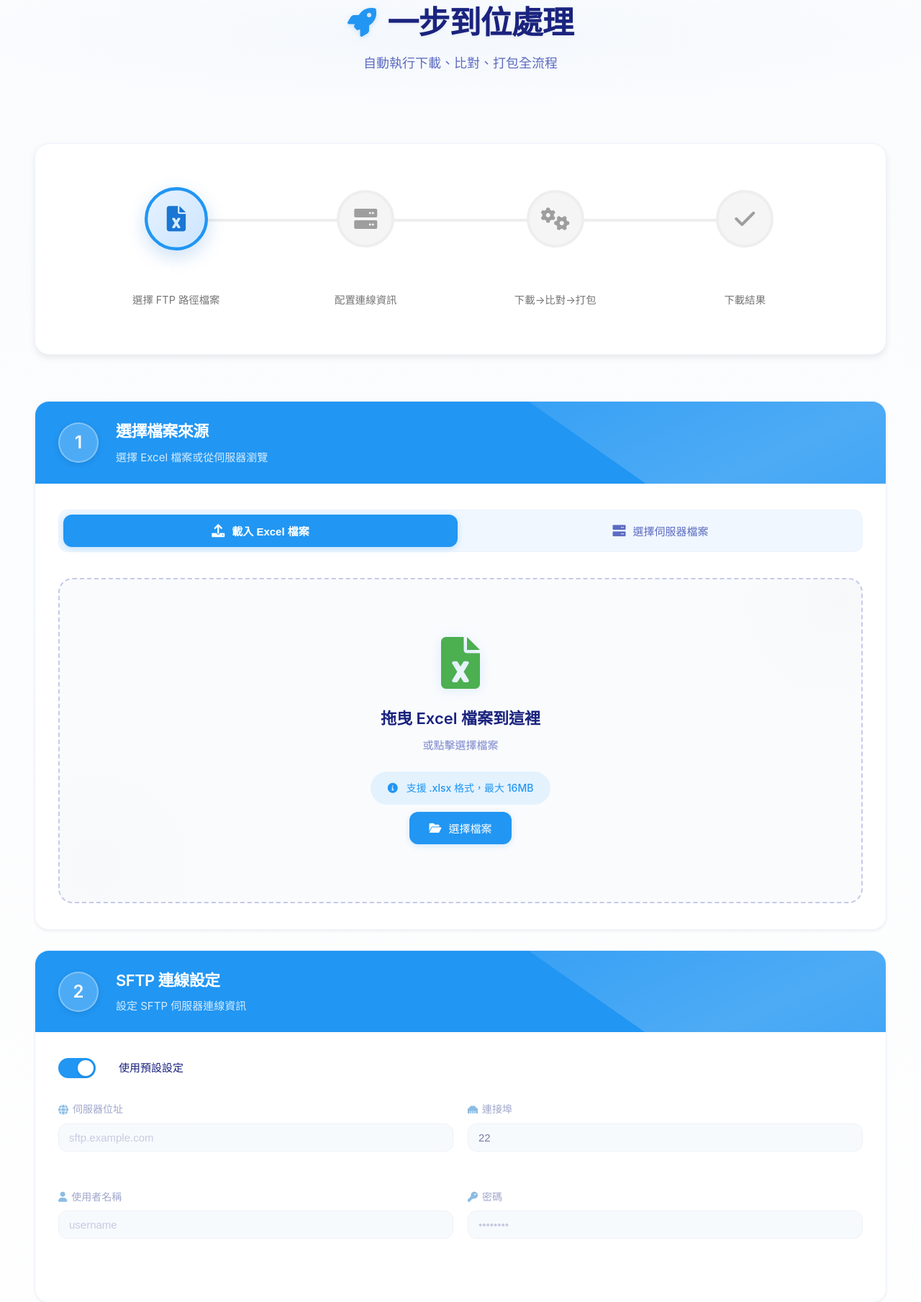
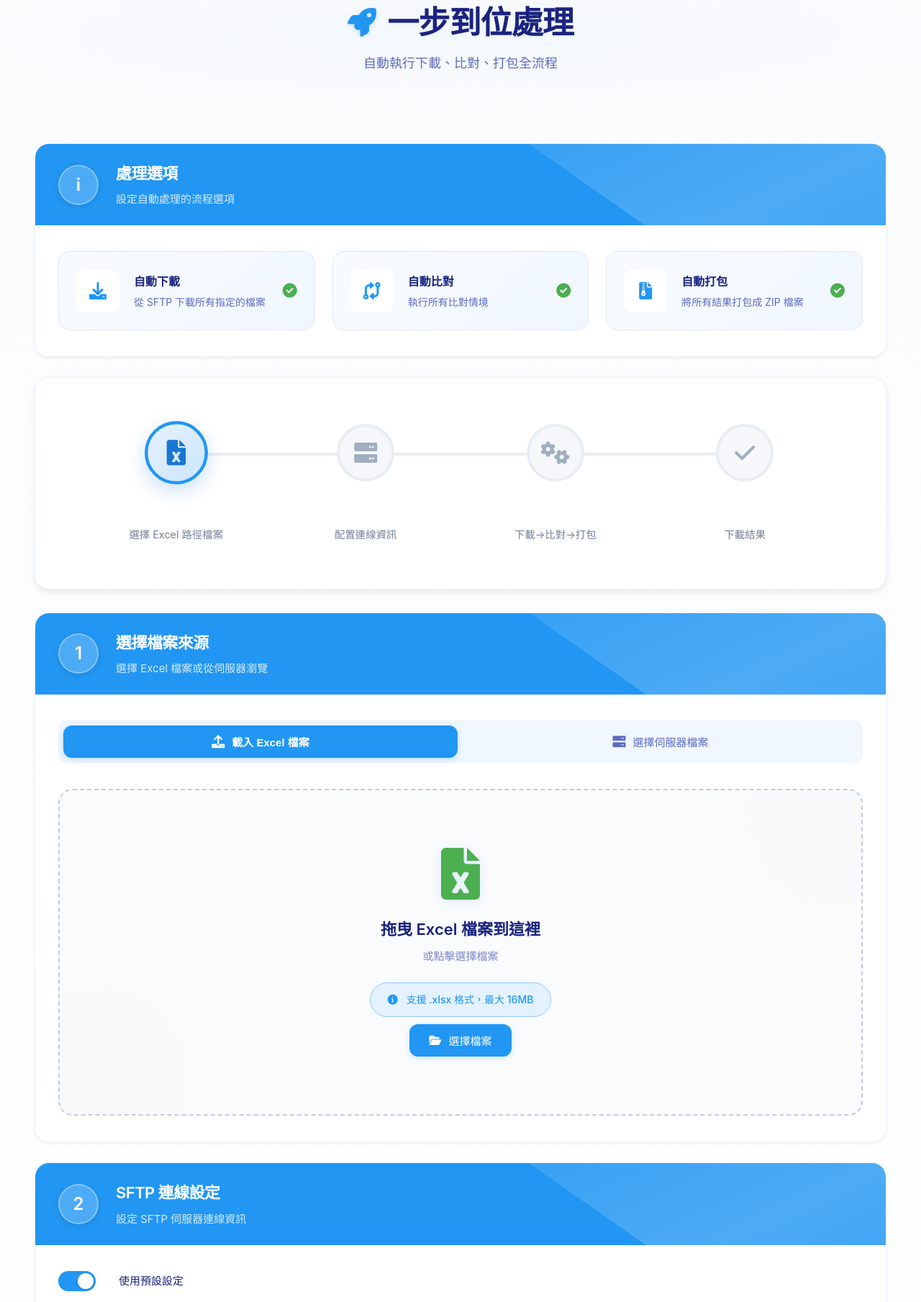
Before and after one commit to qqringman/preMP, a Flask app: page /one-step in a window 1280 px wide; the page is wider, and only the part inside the window is pictured. Shown: the part 189-1998 px from the top of that part at 72% size. Run offline with Flask 3, Linux system fonts and the light colour scheme; some libraries are stand-ins or nearby versions.

Commit message:
web ok version

```diff
--- a/static/css/one-step.css
+++ b/static/css/one-step.css
@@ -15,27 +15,27 @@
   --danger-light: #FFEBEE;
   --info: #2196F3;
   --info-light: #E3F2FD;
+  --nordic-accent: #03A9F4;
   --nordic-blue: #2196F3;
   --nordic-blue-dark: #1976D2;
   --nordic-blue-light: #64B5F6;
+  --nordic-blue-lighter: #90CAF9;
   --nordic-gradient: linear-gradient(135deg, #2196F3 0%, #64B5F6 100%);
+  --nordic-gradient-hero: linear-gradient(180deg, #2196F3 0%, #90CAF9 100%);
   --nordic-gradient-soft: linear-gradient(135deg, #E3F2FD 0%, #BBDEFB 100%);
   --nordic-ice: #F5F9FF;
+  --nordic-indigo: #3F51B5;
   --nordic-sky: #E3F2FD;
-    --success: #4CAF50;
-    --success-light: #E8F5E9;
-    --text-primary: #1A237E;
-    --text-secondary: #5C6BC0;
-    --text-muted: #9FA8DA;
-    --warning: #FF9800;
-    --warning-light: #FFF3E0;
-    --nordic-gray-50: #FAFAFA;
-    --nordic-gray-100: #F5F5F5;
-    --nordic-gray-200: #EEEEEE;
-    --nordic-gray-500: #9E9E9E;
-    --nordic-gray-600: #757575;
-    --nordic-gray-800: #424242;
-    --nordic-green: #4CAF50;
+  --nordic-teal: #00BCD4;
+  --orange-100: #FFE0B2;
+  --orange-200: #FFCC80;
+  --orange-300: #FFB74D;
+  --orange-400: #FFA726;
+  --orange-500: #FF9800;
+  --orange-600: #FB8C00;
+  --orange-700: #F57C00;
+  --orange-800: #EF6C00;
+  --orange-900: #E65100;
   --radius-2xl: 28px;
   --radius-full: 9999px;
   --radius-lg: 16px;
@@ -54,8 +54,16 @@
   --spacing-sm: 0.75rem;
   --spacing-xl: 3rem;
   --spacing-xs: 0.5rem;
-    --transition-fast: 0.2s ease;
-    --transition-normal: 0.3s ease;
+  --success: #4CAF50;
+  --success-light: #E8F5E9;
+  --text-light: #C5CAE9;
+  --text-muted: #9FA8DA;
+  --text-primary: #1A237E;
+  --text-secondary: #5C6BC0;
+  --warning: #FF9800;
+  --warning-light: #FFF3E0;
+  /* 橘色系 */
+  --orange-50: #FFF3E0;
 }
 
 body {
@@ -115,8 +123,14 @@ body {
     border-radius: var(--radius-xl);
     padding: var(--spacing-2xl);
     box-shadow: var(--shadow-md);
-    margin-bottom: var(--spacing-2xl);
+    margin-bottom: var(--spacing-lg);
     border: 1px solid var(--border-light);
+}
+
+.process-steps-container:hover {
+    border-color: var(--nordic-blue-lighter);
+    box-shadow: var(--shadow-md);
+    transform: translateY(-2px);
 }
 
 /* 步驟流程圖 */
--- a/static/js/one-step.js
+++ b/static/js/one-step.js
@@ -642,13 +642,21 @@ function updateProgress(data) {
     }
 
     // 添加日誌
-    addLogEntry(message);
+    addLog(message, 'info');
 
     // 處理完成或錯誤
     if (status === 'completed') {
         handleComplete(data.results);
     } else if (status === 'error') {
         handleError(message);
+    }
+}
+
+// 清除日誌
+function clearLog() {
+    const log = document.getElementById('downloadLog');
+    if (log) {
+        log.innerHTML = '';
     }
 }
 
@@ -670,21 +678,38 @@ function updateStageStatus(stage, status) {
     }
 }
 
-// 添加日誌條目
-function addLogEntry(message) {
-    const logContent = document.getElementById('logContent');
+function addLog(message, type = 'info') {
+    const log = document.getElementById('downloadLog');
+    if (!log) return;
+
     const entry = document.createElement('div');
-    entry.className = 'log-entry';
+    entry.className = `log-entry ${type}`;
 
-    const time = new Date().toLocaleTimeString('zh-TW');
+    const timestamp = new Date().toLocaleTimeString('zh-TW', {
+        hour: '2-digit',
+        minute: '2-digit',
+        second: '2-digit'
+    });
+
+    const iconMap = {
+        'info': 'fa-info-circle',
+        'success': 'fa-check-circle',
+        'warning': 'fa-exclamation-triangle',
+        'error': 'fa-times-circle',
+        'downloading': 'fa-download',
+        'completed': 'fa-flag-checkered'
+    };
+
     entry.innerHTML = `
-        <span class="log-time">${time}</span>
-        <span class="log-icon"><i class="fas fa-info-circle"></i></span>
+        <span class="log-time">${timestamp}</span>
+        <span class="log-icon">
+            <i class="fas ${iconMap[type] || iconMap.info}"></i>
+        </span>
         <span class="log-message">${message}</span>
     `;
 
-    logContent.appendChild(entry);
-    logContent.scrollTop = logContent.scrollHeight;
+    log.appendChild(entry);
+    log.scrollTop = log.scrollHeight;
 }
 
 // 處理完成
--- a/templates/one_step.html
+++ b/templates/one_step.html
@@ -24,7 +78,7 @@
                 </div>
                 <div class="step-content">
                     <div class="step-title">上傳 Excel</div>
-                    <div class="step-desc">選擇 FTP 路徑檔案</div>
+                    <div class="step-desc">選擇 Excel 路徑檔案</div>
                 </div>
                 <div class="step-connector"></div>
             </div>
```
Also changed, not shown: other parts of static/css/one-step.css (+38 -0 lines), other parts of templates/one_step.html (+60 -61 lines). Lines whose indentation alone changed are shown as unchanged.
